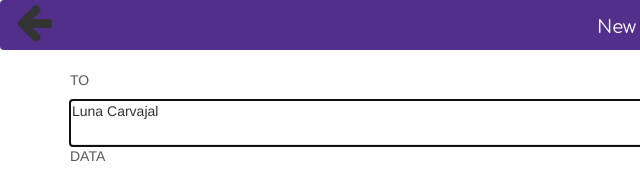
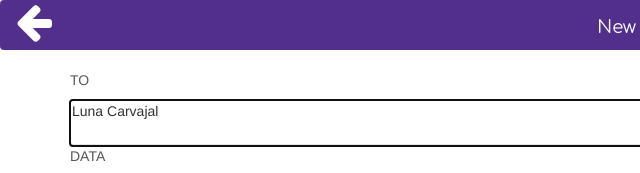
Before and after one commit to tsatsan/TasksAgend, a website: page public/newTask.html in a window 1280 px wide. Shown: the top 173 px of the page, 0-640 px from the left. Drawn offline with nearby package versions, Linux system fonts and the light colour scheme.

Commit message:
change arrows nav

```diff
--- a/public/newTask.html
+++ b/public/newTask.html
@@ -17,7 +17,7 @@
     <nav class="navbar navbar-tuning">
         <div class="container-fluid">
                 <div class="arrow-nav">
-                    <i class="fa fa-arrow-left fa-3x" aria-hidden="true"></i>
+                    <a href="listTasks.html"><i class="fa fa-arrow-left fa-3x" aria-hidden="true"></i></a>
                 </div>
                 <div class="brand-name">
                     <h4>New Task</h4>
--- a/public/styles/scss/style.scss
+++ b/public/styles/scss/style.scss
@@ -201,6 +201,9 @@ footer {
 	width: 200px;
 }
 
+.arrow-nav {
+	i{color: white;}
+}
 .new-task {
 	p {
 		color: #585858;
```
Also changed, not shown: public/styles/css/style.css, 1 other file.
